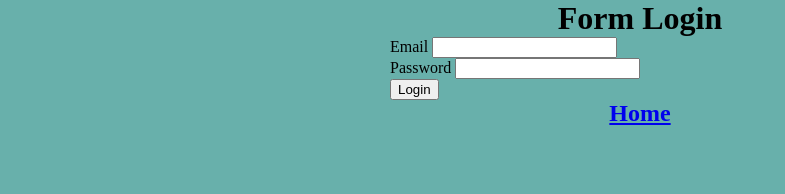
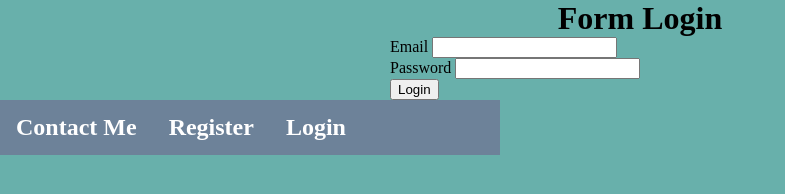
Before and after one commit to erickmaulanapratama/pemrograman_web, a plain HTML site: page login.html in a window 1280 px wide. Shown: the whole page, without its empty margins (0-785 px from the left). Drawn offline with Linux system fonts and the light colour scheme.

Commit message:
Latihan 3.12: Mengcopy navbar ke halaman lainnya

```diff
--- a/login.html
+++ b/login.html
@@ -25,6 +25,11 @@
         </p>
     </form>
 
-    <h2><a href="index.html">Home</h2>
+    <ul id="navbar">
+        <li><h2><a href="contact.html">Contact Me</a></h2></li>
+        <li><h2><a href="register.html">Register</a></h2></li>
+        <li><h2><a href="login.html">Login</a></h2></li>
+    </ul>
+
 </body>
 </html>
```
Also changed, not shown: contact.html (+7 -0 lines), register.html (+7 -2 lines), index.html (indentation only).
